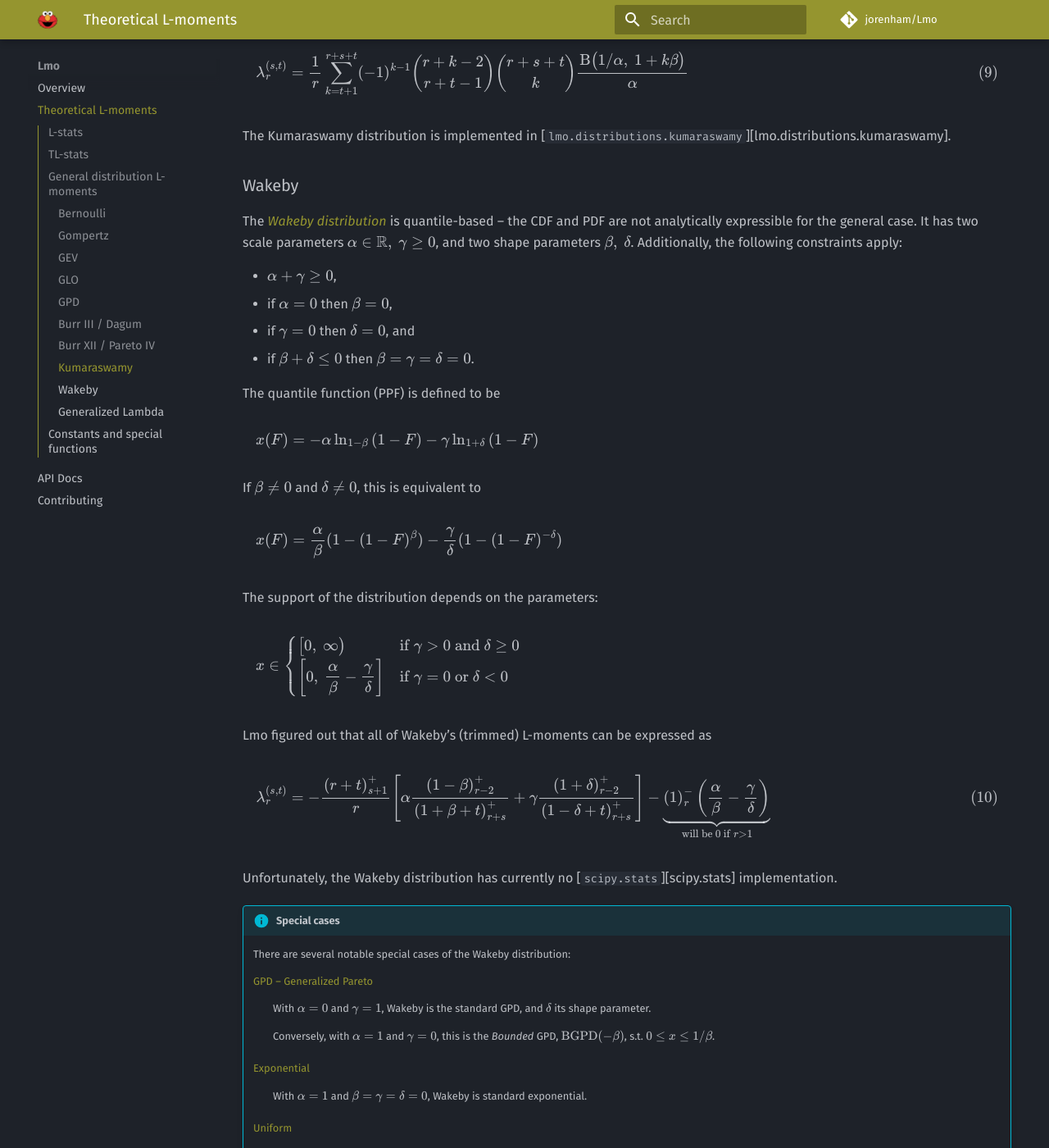
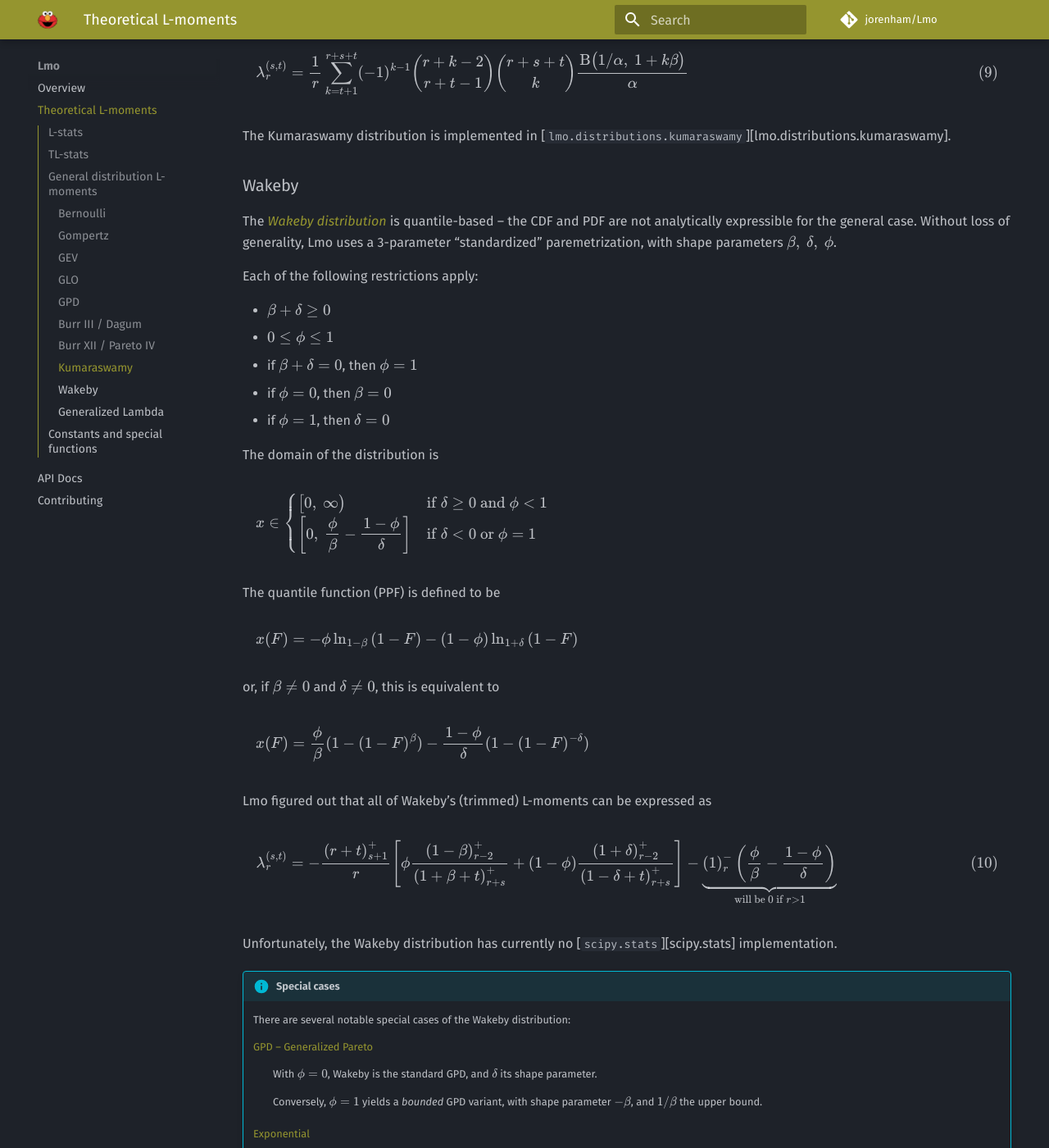
Before and after one commit to jorenham/Lmo, an MkDocs documentation site: the page built from docs/distributions.md, in a window 1280 px wide and 1400 px high, scrolled down 7617 px. Shown: the whole window at 82% size. Built offline with MkDocs 1.6.1 and Material for MkDocs 9.7.7, drawn with Linux system fonts in a browser that asks for light colours; comment, search, counter and statistics services are not loaded; some of the changed text lies outside the part shown.

Commit message:
reparametrized wakeby into a novel standard form

```diff
--- a/docs/distributions.md
+++ b/docs/distributions.md
@@ -1059,42 +1059,42 @@
 The [*Wakeby distribution*](https://wikipedia.org/wiki/Wakeby_distribution)
 is quantile-based -- the CDF and PDF are not analytically expressible for the
 general case.
-It has two scale parameters \( \alpha \in \mathbb{R},\ \gamma \ge 0 \),
-and two shape parameters \( \beta, \ \delta \).
-Additionally, the following constraints apply:
+Without loss of generality, Lmo uses a 3-parameter "standardized"
+paremetrization, with shape parameters \( \beta,\ \delta,\ \phi \).
 
-- \( \alpha + \gamma \ge 0 \),
-- if \( \alpha = 0 \) then \( \beta = 0 \),
-- if \( \gamma = 0 \) then \( \delta = 0 \), and
-- if \( \beta + \delta \le 0 \) then \( \beta = \gamma = \delta = 0 \).
+Each of the following restrictions apply:
 
-The quantile function (PPF) is defined to be
+- \( \beta + \delta \ge 0 \)
+- \( 0 \le \phi \le 1 \)
+- if \( \beta + \delta = 0 \), then \( \phi = 1 \)
+- if \( \phi = 0 \), then \( \beta = 0 \)
+- if \( \phi = 1 \), then \( \delta = 0 \)
 
-\[
-x(F) =
-    - \alpha \qlog{1 - \beta}{1 - F}
-    - \gamma \qlog{1 + \delta}{1 - F}
-\]
-
-If \( \beta \neq 0 \) and \( \delta \neq 0 \), this is equivalent to
-
-\[
-x(F) =
-    \frac{\alpha}{\beta} (1 - (1 - F)^\beta)
-    - \frac{\gamma}{\delta} (1 - (1 - F)^{-\delta})
-\]
-
-The support of the distribution depends on the parameters:
+The domain of the distribution is
 
 \[
 x \in \begin{cases}
     \displaystyle
     \big[0,\ \infty\big)
-        & \text{if } \gamma > 0 \text{ and } \delta \ge 0 \\
+        & \text{if }  \delta \ge 0 \text{ and } \phi < 1  \\
     \displaystyle
-    \left[0,\ \frac{\alpha}{\beta} - \frac{\gamma}{\delta} \right]
-        & \text{if } \gamma = 0 \text{ or } \delta < 0 \\
+    \left[0,\ \frac{\phi}{\beta} - \frac{1 - \phi}{\delta} \right]
+        & \text{if } \delta < 0 \text{ or } \phi = 1 \\
 \end{cases}
+\]
+
+The quantile function (PPF) is defined to be
+
+\[
+x(F) = -\phi \qlog{1 - \beta}{1 - F} - (1 - \phi) \qlog{1 + \delta}{1 - F}
+\]
+
+or, if \( \beta \neq 0 \) and \( \delta \neq 0 \), this is equivalent to
+
+\[
+x(F) =
+    \frac{\phi}{\beta} (1 - (1 - F)^\beta)
+    - \frac{1 - \phi}{\delta} (1 - (1 - F)^{-\delta})
 \]
 
 Lmo figured out that all of Wakeby's (trimmed) L-moments can be expressed as
@@ -1103,16 +1103,16 @@
 \begin{equation}
     \tlmoment{s,t}{r}
         = -\frac{\rfact{r + t}{s + 1}}{r} \left[
-            \alpha \frac
+            \phi \frac
                 {\rfact{1 - \beta}{r - 2}}
                 {\rfact{1 + \beta + t}{r + s}}
-            + \gamma \frac
+            + (1 - \phi) \frac
                 {\rfact{1 + \delta}{r - 2}}
                 {\rfact{1 - \delta + t}{r + s}}
         \right]
         - \underbrace{
             \ffact{1}{r} \left(
-                \frac \alpha \beta - \frac \gamma \delta
+                \frac{\phi}{\beta} - \frac{1 - \phi}{\delta}
             \right)
         }_{\text{will be } 0 \text{ if } r>1}
 \end{equation}
@@ -1126,18 +1126,31 @@
     There are several notable special cases of the Wakeby distribution:
 
     [GPD -- Generalized Pareto](#gpd)
-    :   With \( \alpha = 0 \) and \( \gamma = 1 \), Wakeby is the standard
-        GPD, and \( \delta \) its shape parameter.
+    :   With \( \phi = 0 \), Wakeby is the standard GPD, and
+        \( \delta \) its shape parameter.
 
-        Conversely, with \( \alpha = 1 \) and \( \gamma = 0 \), this is
-        the *Bounded* GPD, \( \text{BGPD}(-\beta) \),
-        s.t. \( 0 \le x \le 1 / \beta \).
+        Conversely, \( \phi = 1 \) yields a *bounded* GPD variant, with
+        shape parameter \( -\beta \), and \( 1 / \beta \) the upper bound.
     [Exponential](https://wikipedia.org/wiki/Exponential_distribution)
-    :   With \( \alpha = 1 \) and \( \beta = \gamma = \delta = 0 \), Wakeby is
+    :   With \( \beta = \delta = 0 \) and \( \phi = 1 \), Wakeby is
         standard exponential.
     [Uniform](https://wikipedia.org/wiki/Continuous_uniform_distribution)
-    :   With \( \alpha = \beta = 1 \) and \( \gamma = 0 \), Wakeby is standard
-        uniform on \( [0, 1] \).
+    :   With \( \beta = \phi = 1 \) (and therefore \( \delta = 0 \)) Wakeby
+        is uniform on \( [0, 1] \).
+
+!!! note "Alternative parametrization"
+
+    This 3-parameter Wakeby distribution is equivalent to the 5-parameter
+    variant that is generally used, after scaling by \( \sigma \) and shifting
+    by \( \xi \). The shape parameters \( \beta \) and \( \delta \) are
+    (intentionally) equivalent, the scale parameters are related by
+    ( \alpha \equiv \sigma \phi \) and \( gamma \equiv \sigma (1 - \phi) \),
+    and the location parameter is precisely \( \xi \).
+
+    Conversely, Lmo's "standard" Wakeby distribution can by obtained from
+    5-Wakeby, by shifting and scaling s.t. \( \xi = 0 \) and
+    \( \alpha + \gamma = 1 \). Finally, \( \phi \equiv \alpha = 1 - \gamma \)
+    effectively combines the two scale parameters.
 
 ### Generalized Lambda
 
```
